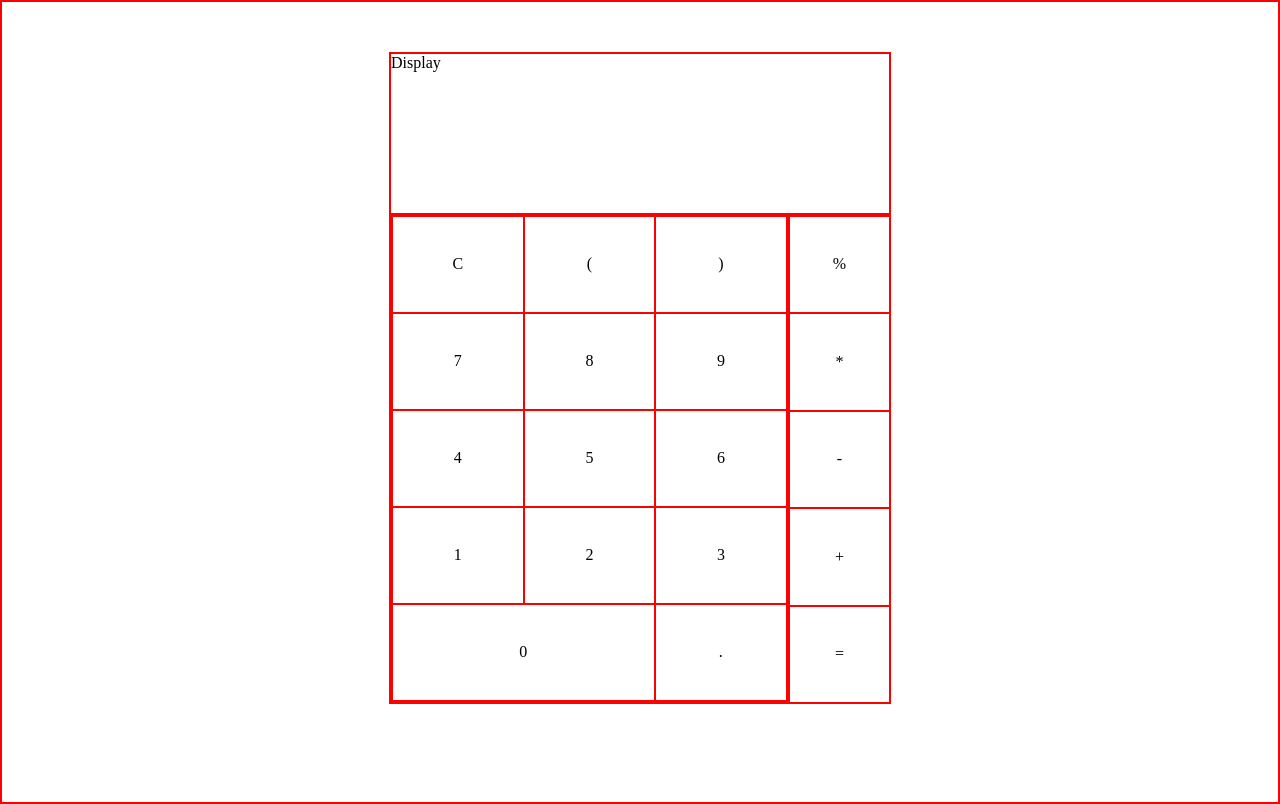
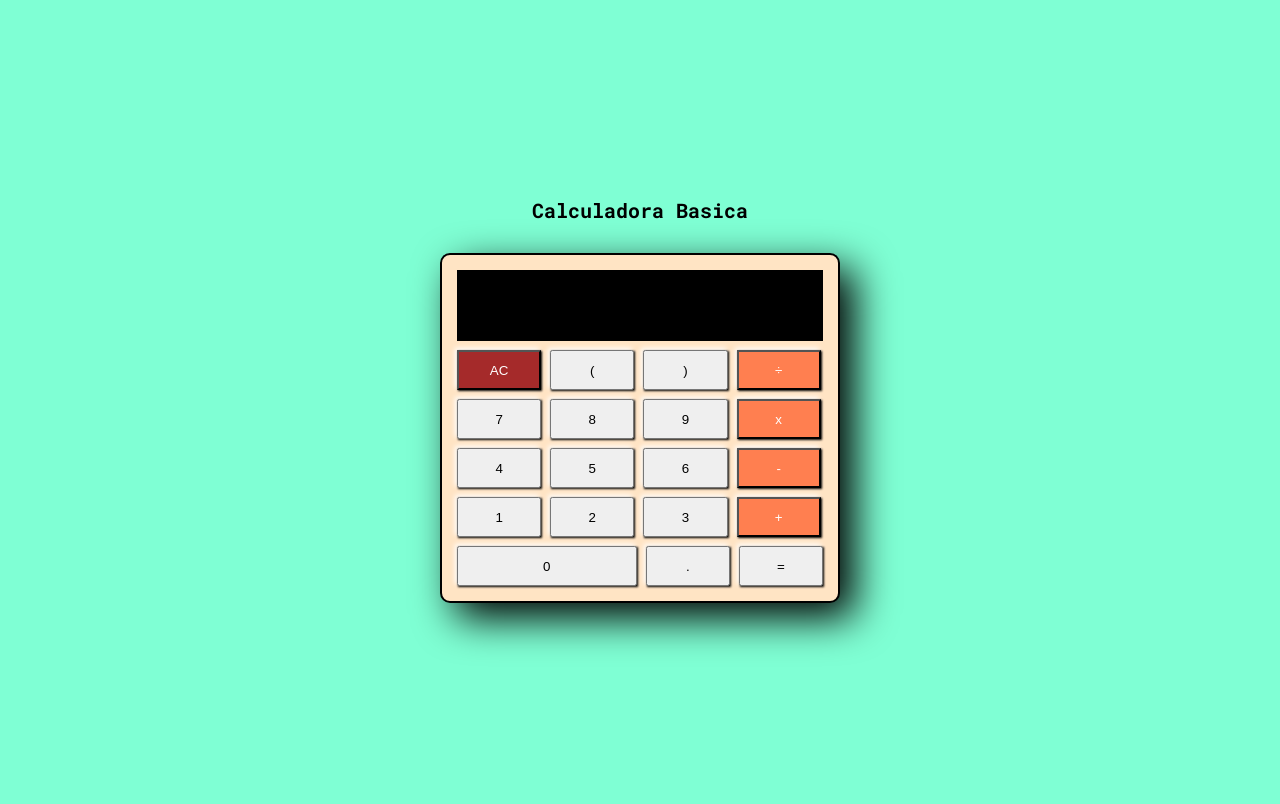
Before and after one commit to fmederos1989/calculadora, a website: page index.html in a window 1280 px wide. Drawn offline with Linux system fonts and the light colour scheme.

Commit message:
casi pronto

```diff
--- a/app.js
+++ b/app.js
@@ -1,21 +1,96 @@
 // Definiendo funciones para Operadores
 
 // Suma
-function suma(a, b) {
-    return a + b;
-}
-
+function suma(a, b) {return a + b;}
 // Resta
-function resta(a, b) {
-    return a - b;
-}
-
+function resta(a, b) {return a - b;}
 // Multiplicación
-function multi(a, b) {
-    return a * b;
-}
+function multi(a, b) {return a * b;}
 
 // División
-function division(a, b) {
-    return a / b;
-}
+function div(a, b) {return a / b;}
+
+
+const numeros = document.querySelectorAll('.numero');
+const display = document.querySelector('#resultado');
+display.value= 0;
+const historia = document.querySelector('#historico');
+
+
+let entradaA = 0;
+let entradaB = 0;
+let operacion = 0;
+
+const borrar = document.querySelector('#borrar');
+borrar.addEventListener('click',() => {
+    display.textContent = 0;
+    historia.textContent = '';
+});
+
+const sumar = document.querySelector('#suma');
+sumar.addEventListener('click',() => {
+    historia.textContent += ' + ';
+    display.textContent = entradaB;
+    operacion = 1;
+});
+
+const restar = document.querySelector('#resta');
+restar.addEventListener('click',() => {
+    historia.textContent +=' - ';
+    display.textContent = entradaB;
+    operacion = 2;
+});
+
+const multiplicacion = document.querySelector('#multiplicacion');
+multiplicacion.addEventListener('click',() => {
+    historia.textContent +=' * ';
+    display.textContent = entradaB;
+    operacion = 3;
+});
+
+const division = document.querySelector('#division');
+division.addEventListener('click',() => {
+    historia.textContent +=' / ';
+    display.textContent = entradaB;
+    operacion = 4;
+});
+
+
+
+numeros.forEach((numero) => {
+    numero.addEventListener('click', (e) => {
+            if (entradaA === 0){
+                entradaA = e.target.value;
+                display.textContent += entradaA;
+                historia.textContent += entradaA;
+            } else {
+                entradaB = e.target.value;
+                display.textContent = entradaB;
+                historia.textContent += entradaB;
+            }
+            console.log(entradaA);
+            console.log(entradaB);
+        });
+});
+
+const result = document.querySelector('#igual')
+result.addEventListener('click', () => {
+    display.textContent = 'Hola Mundo'
+
+    // switch (operacion) {
+    //     case 1:
+    //         display.textContent = suma(entradaA, entradaB);
+    //         break;
+    //     case 2:
+    //         display.textContent = resta(entradaA, entradaB);
+    //         break;
+    //     case 3:
+    //         display.textContent = multi(entradaA, entradaB);
+    //         break;
+    //     case 4:
+    //         display.textContent = div(entradaA, entradaB);
+    //         break;
+    //     default:
+    //         break;
+    }
+);
--- a/index.html
+++ b/index.html
@@ -5,46 +5,37 @@
     <meta name="viewport" content="width=device-width, initial-scale=1.0">
     <link rel="stylesheet" href="styles.css">
     <script src="app.js" defer></script>
+    <link rel="preconnect" href="https://fonts.googleapis.com">
+    <link rel="preconnect" href="https://fonts.gstatic.com" crossorigin>
+    <link href="https://fonts.googleapis.com/css2?family=Roboto+Mono:ital,wght@0,100..700;1,100..700&display=swap" rel="stylesheet">
     <title>Calculadora</title>
 </head>
 <body>
-    <div class="contenedor-principal">
-        <div class="display">Display</div>
-        <div class="contenedor">
-            <div class="contenedor-numeros">
-                <div class="fila">
-                    <div> C </div>
-                    <div> ( </div>
-                    <div> ) </div>
-                </div>
-                <div class="fila">
-                    <div> 7 </div>
-                    <div> 8 </div>
-                    <div> 9 </div>
-                </div>
-                <div class="fila">
-                    <div> 4 </div>
-                    <div> 5 </div>
-                    <div> 6 </div>
-                </div>
-                <div class="fila">
-                    <div> 1 </div>
-                    <div> 2 </div>
-                    <div> 3 </div>
-                </div>
-                <div class="fila">
-                    <div id="cero"> 0 </div>
-                    <div id="punto">  . </div>
-                </div>
-            </div>
-            <div class="operadores">
-                <div> % </div>
-                <div> * </div>
-                <div> - </div>
-                <div> + </div>
-                <div> = </div>
+    <h1>Calculadora Basica</h1>
+        <div class="calculadora">
+            <div id="historico" class="display"></div>
+            <div id="resultado" class="display"></div>
+            <div class="keyboard">
+                <button class="btn" id="borrar">AC</button>
+                <button class="btn"> ( </button>
+                <button class="btn"> ) </button>
+                <button class="btn operador" id="division" value="1"> ÷ </button>
+                <button class="btn numero" value="7"> 7 </button>
+                <button class="btn numero" value="8"> 8 </button>
+                <button class="btn numero" value="9"> 9 </button>
+                <button class="btn operador" id="multiplicacion" value="2"> x </button>
+                <button class="btn numero" value="4"> 4 </button>
+                <button class="btn numero" value="5"> 5 </button>
+                <button class="btn numero" value="6"> 6 </button>
+                <button class="btn operador" id="resta" value="3"> - </button>
+                <button class="btn numero" value="1"> 1 </button>
+                <button class="btn numero" value="2"> 2 </button>
+                <button class="btn numero" value="3"> 3 </button>
+                <button class="btn operador" id="suma" value="4"> + </button>
+                <button class="btn numero" id="cero"> 0 </button>
+                <button class="btn" id="punto"> . </button>
+                <button class="btn" id="igual"> = </button>
             </div>
         </div>
-    </div>
 </body>
 </html>
--- a/styles.css
+++ b/styles.css
@@ -1,91 +1,85 @@
+
+@import url('https://fonts.googleapis.com/css2?family=Roboto+Mono:ital,wght@0,100..700;1,100..700&display=swap');
+
 *{
     margin: 0;
     padding: 0;
-    border: 1px solid red;
+    box-sizing: border-box;
 }
 
-body {
-    display: flex;
-    min-height: 100vh;
-    justify-content: center;
+html{
+    font-size: 62.5%;
+    font-family: 'Roboto Mono', monospace;
 }
 
-.contenedor-principal{
+body{
+    background-color: aquamarine;
     display: flex;
     flex-direction: column;
-    justify-content: flex-start;
+    justify-content: center;
     align-items: center;
-    margin-top: 50px;
-    width: 500px;
-    height: 650px;
+    height: 100vh;
+}
+
+.calculadora{
+    display: flex;
+    flex-direction: column;
+    justify-content: center;
+    align-items: flex-start;
+    width: 400px;
+    height: 350px;
+    padding: 15px;
+    margin-top: 30px;
+    border: 2px solid black;
+    border-radius: 10px;
+    background-color: bisque;
+    box-shadow: 15px 15px 40px black ;
 }
 
 .display{
     width: 100%;
-    box-sizing: border-box;
-    height: 25%;
+    height: 15%;
+    text-align: right;
+    overflow-x: auto;
+    padding: 10px;
+    background-color: black;
+    color: aquamarine;
+    font-size: 12px;
 }
 
-.contenedor{
-    width: 500px;
-    height: 75%;
+.keyboard{
     display: flex;
-    flex-direction: row;
-    justify-content: flex-start;
+    width: 100%;
+    height: 85%;
+    flex-wrap: wrap;
+    margin-top: 9px;
+    gap: 9px;
 }
 
-.operadores{
+.btn{
     display: flex;
-    flex-direction: column;
-    justify-content: flex-start;
+    width: 23%;
+    height: 40px;
+    justify-content: center;
     align-items: center;
-    width: 100px;
-    height: 100%;
+    box-shadow: 1px 1px 2px black, -2px -2px 5px white;
 }
 
-.operadores div{
-    width: 100%;
-    height: 100%;
-    display: flex;
-    justify-content: center;
-    align-items: center;
-}
-
-.contenedor-numeros{
-    display: flex;
-    flex-direction: column;
-    flex-grow: 1;
-    width: 400px;
-}
-
-.operaciones-2{
-    width: 100%;
-    height: 20%;
-    display: flex;
-    justify-content: space-around;
-    flex-direction: row;
-    align-items: center;
-}
-
-.fila{
-    display: flex;
-    flex-direction: row;
-    justify-content: space-around;
-    align-items: center;
-    height: 100px;
-}
-
-.fila div{
-    width: 40%;
-    height: 100%;
-    display: flex;
-    justify-content: center;
-    align-items: center;
+.btn:hover{
+    background-color: burlywood;
+    color: black;
 }
 
 #cero{
-    width: 70%;
+    flex-grow: 2;
 }
-#punto{
-    width: 35%;
+
+#borrar{
+    background-color: brown;
+    color: white;
 }
+
+.operador{
+    background-color: coral;
+    color: white;
+}
```
Also changed, not shown: package.json (added, +23 -0 lines), 1 other file.
